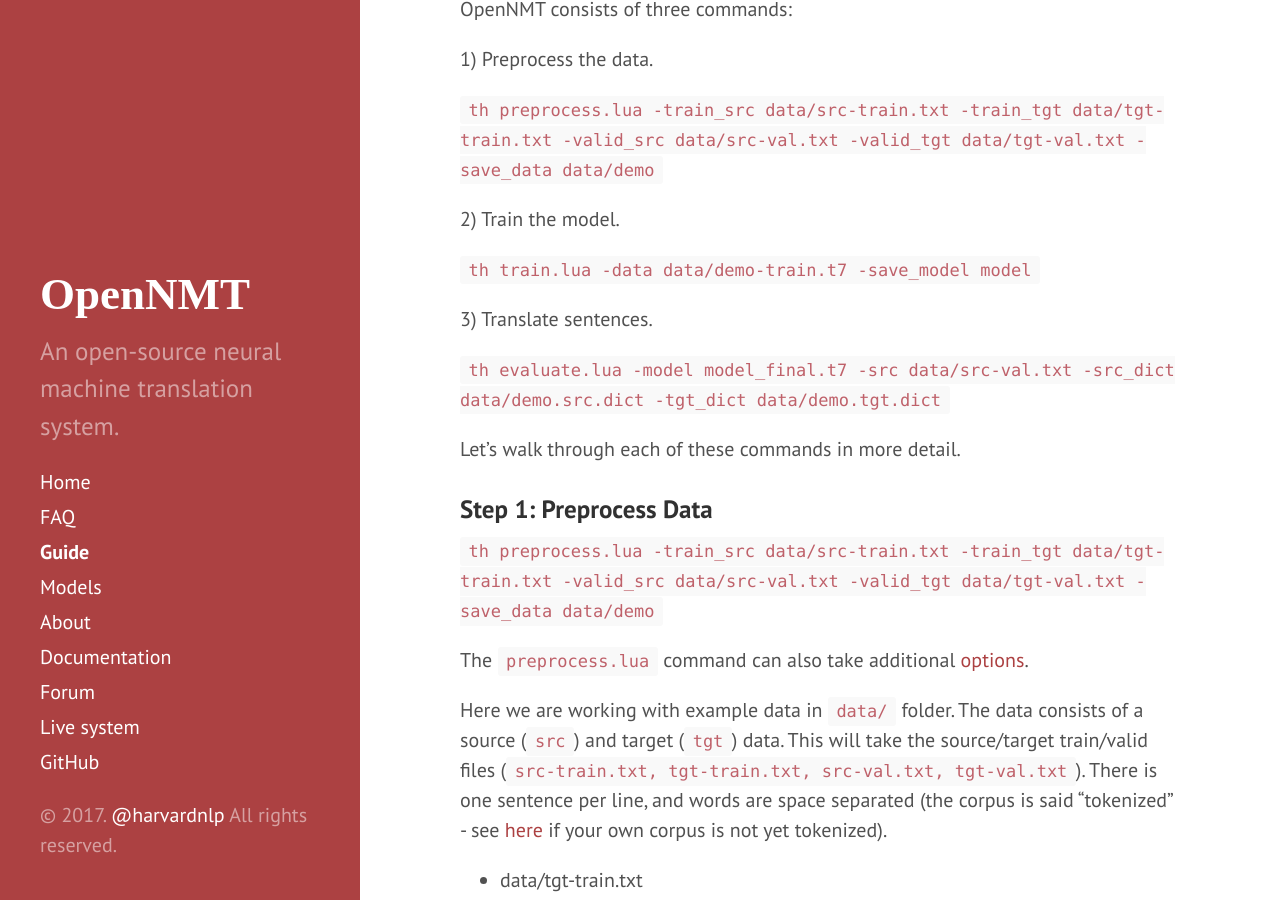
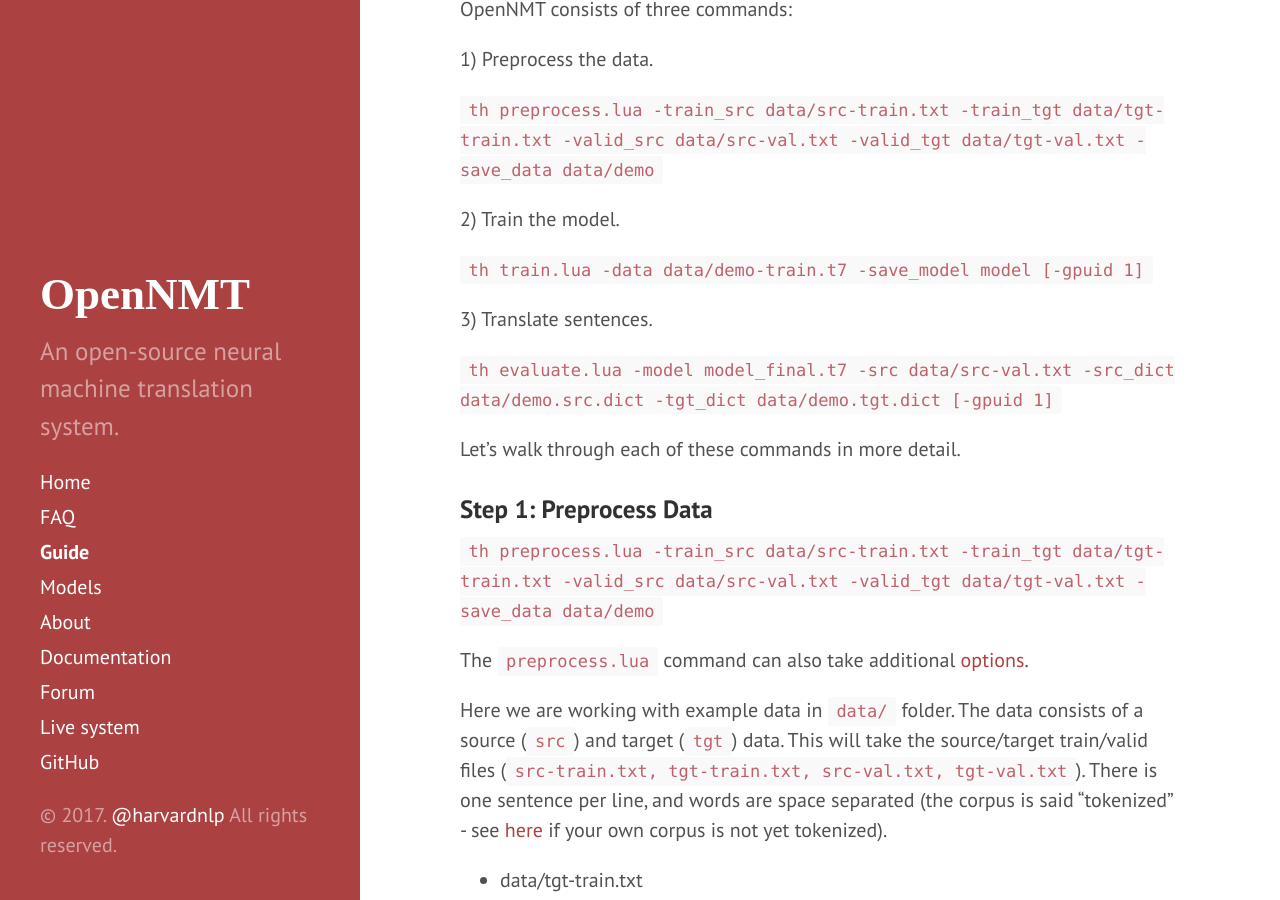
Before and after one commit to OpenNMT/opennmt.github.io, a Jekyll site: the page built from Guide.md, in a window 1280 px wide and 900 px high, scrolled down 761 px. Built offline with Jekyll 4.4.1, drawn with Linux system fonts in a browser that asks for light colours.

Commit message:
Update Guide.md

````diff
--- a/Guide.md
+++ b/Guide.md
@@ -23,11 +23,11 @@ OpenNMT consists of three commands:
 
 2) Train the model.
 
-```th train.lua -data data/demo-train.t7 -save_model model```
+```th train.lua -data data/demo-train.t7 -save_model model [-gpuid 1]```
 
 3) Translate sentences.
 
-```th evaluate.lua -model model_final.t7 -src data/src-val.txt -src_dict data/demo.src.dict -tgt_dict data/demo.tgt.dict```
+```th evaluate.lua -model model_final.t7 -src data/src-val.txt -src_dict data/demo.src.dict -tgt_dict data/demo.tgt.dict [-gpuid 1]```
 
 Let's walk through each of these commands in more detail.
 
````
